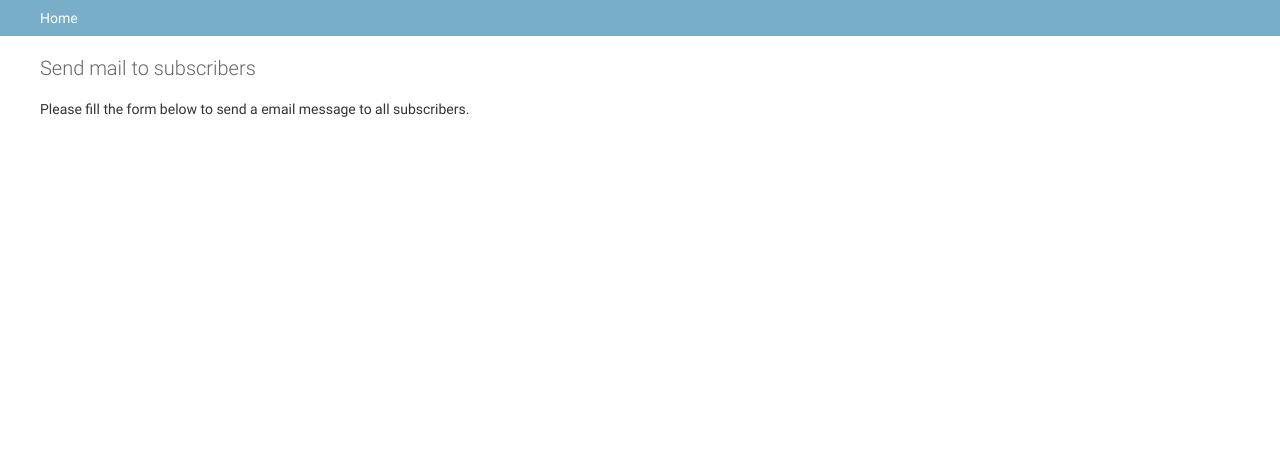
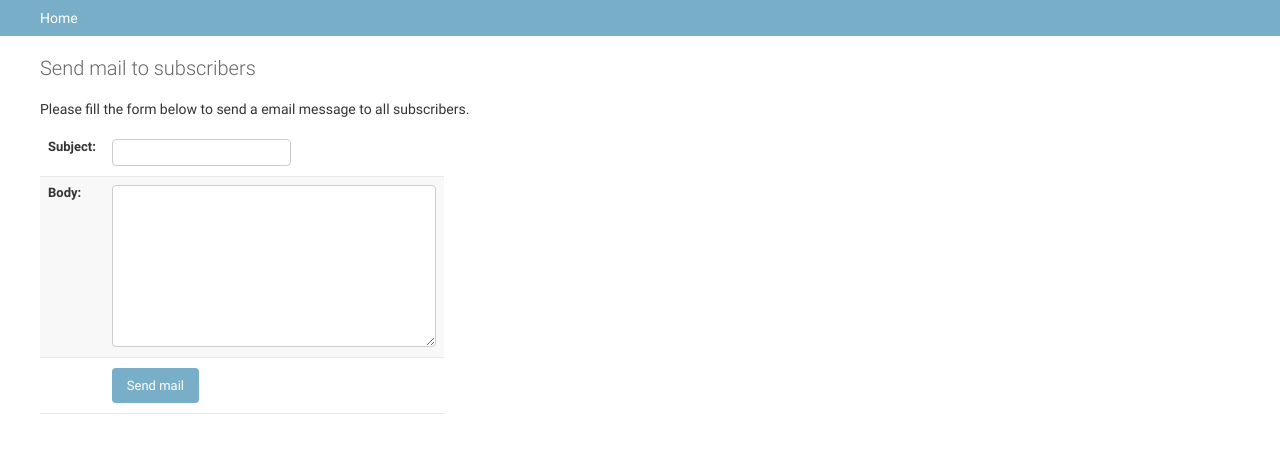
Before and after one commit to flavianmissi/mittun, a Django app: template mittun/registration/templates/send_subscribers_mail.html in a window 1280 px wide. Shown: the part 48-501 px from the top of the page. Run offline with Django 3.2, Linux system fonts and the light colour scheme; the template is opened without the code that fills it: values that come from a table or form of the project are taken from there, others are empty; style sheets or scripts are compiled from the project's sources; parts of the project's set-up code (start-up, migrations or seed data) failed here and were passed over; some libraries are stand-ins or nearby versions.

Commit message:
Rendering the form to send mail to subscribers

```diff
--- a/mittun/registration/templates/send_subscribers_mail.html
+++ b/mittun/registration/templates/send_subscribers_mail.html
@@ -1,4 +1,6 @@
 {% extends "admin/base_site.html" %}
+
+{% block title %}Send mail to subscribers {{ block.super }}{% endblock %}
 
 {% block content_title %}
 <h1>Send mail to subscribers</h1>
@@ -6,4 +8,14 @@
 
 {% block content %}
 <p>Please fill the form below to send a email message to all subscribers.</p>
+
+<form action="" method="post" accept-charset="utf-8">
+    <table>
+        {{ form.as_table }}
+        <tr>
+            <td></td>
+            <td><input type="submit" value="Send mail"/></td>
+        </tr>
+    </table>
+</form>
 {% endblock %}
```
